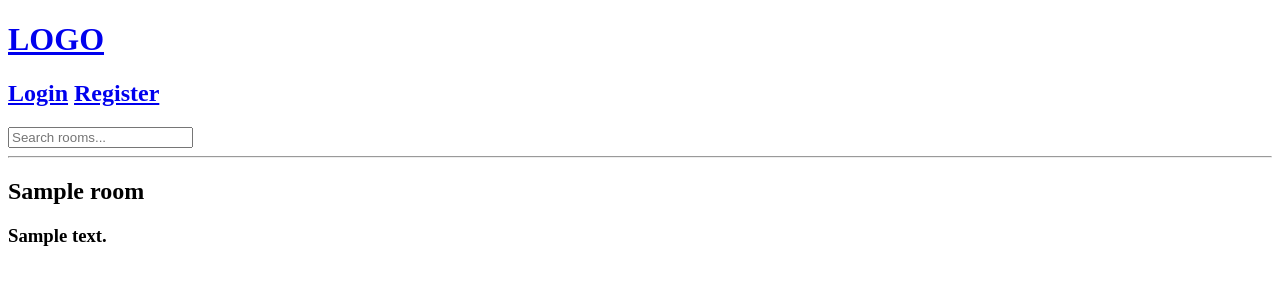
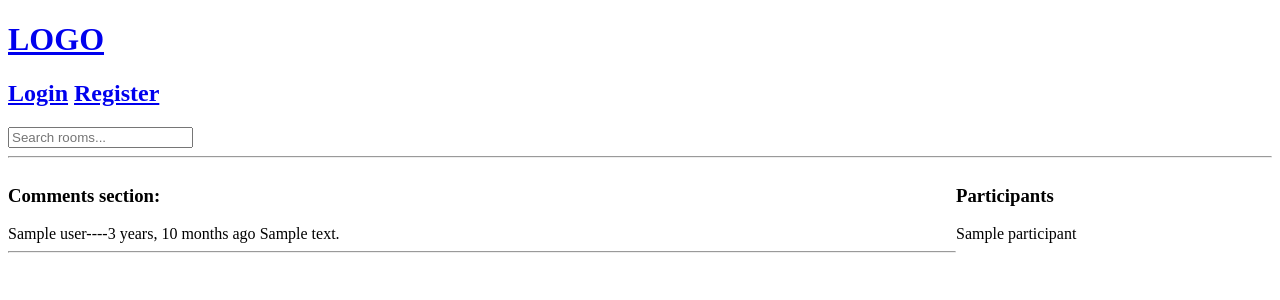
Before and after one commit to hubertpytkiewicz/learning_django, a Django app: template base/templates/base/room.html in a window 1280 px wide. Shown: the top 300 px of the page. Run offline with Django 3.2, Linux system fonts and the light colour scheme; the template is opened without the code that fills it: most values are stand-ins (such as "Sample title", 1, 10 or a date in 2020).

Commit message:
Add basic chat and participants section

```diff
--- a/base/models.py
+++ b/base/models.py
@@ -12,7 +12,7 @@ class Room(models.Model):
     topic = models.ForeignKey(Topic, on_delete=models.SET_NULL, null = True)
     name = models.CharField(max_length=100)
     description = models.TextField(null=True, blank=True)
-    #participants =
+    participants = models.ManyToManyField(User, related_name='participants', blank=True)
     updated = models.DateTimeField(auto_now=True)
     created = models.DateTimeField(auto_now_add=True)
 
@@ -31,5 +31,8 @@ class Message(models.Model):
     updated = models.DateTimeField(auto_now=True)
     created = models.DateTimeField(auto_now_add=True)
 
+#    class Meta:
+#        ordering = ['-updated', '-created']
+
     def __str__(self):
         return self.body[0:50]
--- a/base/templates/base/room.html
+++ b/base/templates/base/room.html
@@ -1,7 +1,49 @@
-{% extends 'main.html' %}
+{% extends 'main.html' %} {% block content %}
 
-{% block content %}
-<h2>{{room.name}}</h2>
-<h3>{{room.description}}</h3>
+<style>
+  .room-container {
+    display: grid;
+    grid-template-columns: 3fr 1fr;
+  }
+</style>
 
+<div class="room-container">
+  <div>
+    <div class="comment-wrapper">
+      <h3>Comments section:</h3>
+      {% for message in room_messages%}
+      <span>{{message.user}}----{{message.updated|timesince}} ago</span>
+      {% if request.user == message.user %}
+      <a href="{% url 'delete-comment' message.id %}">Delete</a>
+      <br />
+      {% endif %} {{message.body}}
+      <br />
+      <hr />
+      {% endfor %}
+    </div>
+
+    {% if request.user.is_authenticated%}
+    <div class="comment-form">
+      <form method="POST" action="">
+        {%csrf_token%}
+        <input
+          type="text"
+          name="body"
+          placeholder="Write your comment here..."
+        />
+      </form>
+    </div>
+
+    {% endif %}
+  </div>
+
+  <div>
+    <h3>Participants</h3>
+    {% for participant in participants %}
+    <div>
+      <p>{{participant}}</p>
+    </div>
+    {% endfor %}
+  </div>
+</div>
 {% endblock %}
--- a/base/urls.py
+++ b/base/urls.py
@@ -10,4 +10,5 @@ urlpatterns = [
     path('create-room/', views.create_room, name='create-room'),
     path('update-room/<str:pk>/', views.update_room, name='update-room'),
     path('delete-room/<str:pk>/', views.delete_room, name='delete-room'),
+    path('delete-comment/<str:pk>/', views.delete_comment, name='delete-comment'),
 ]
```
Also changed, not shown: base/templates/base/delete.html (+5 -7 lines), base/views.py (+27 -2 lines), base/migrations/0004_alter_room_options_room_participants.py (added).
